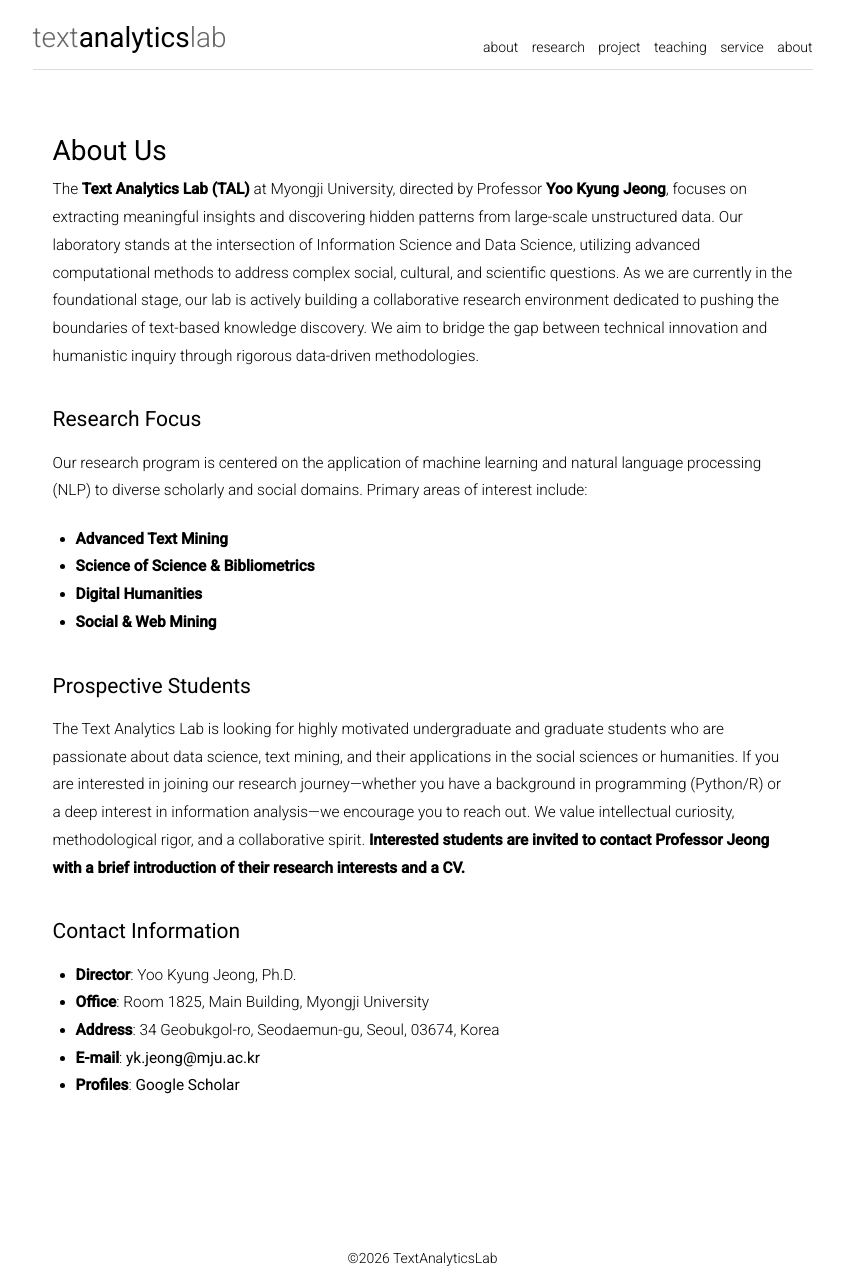
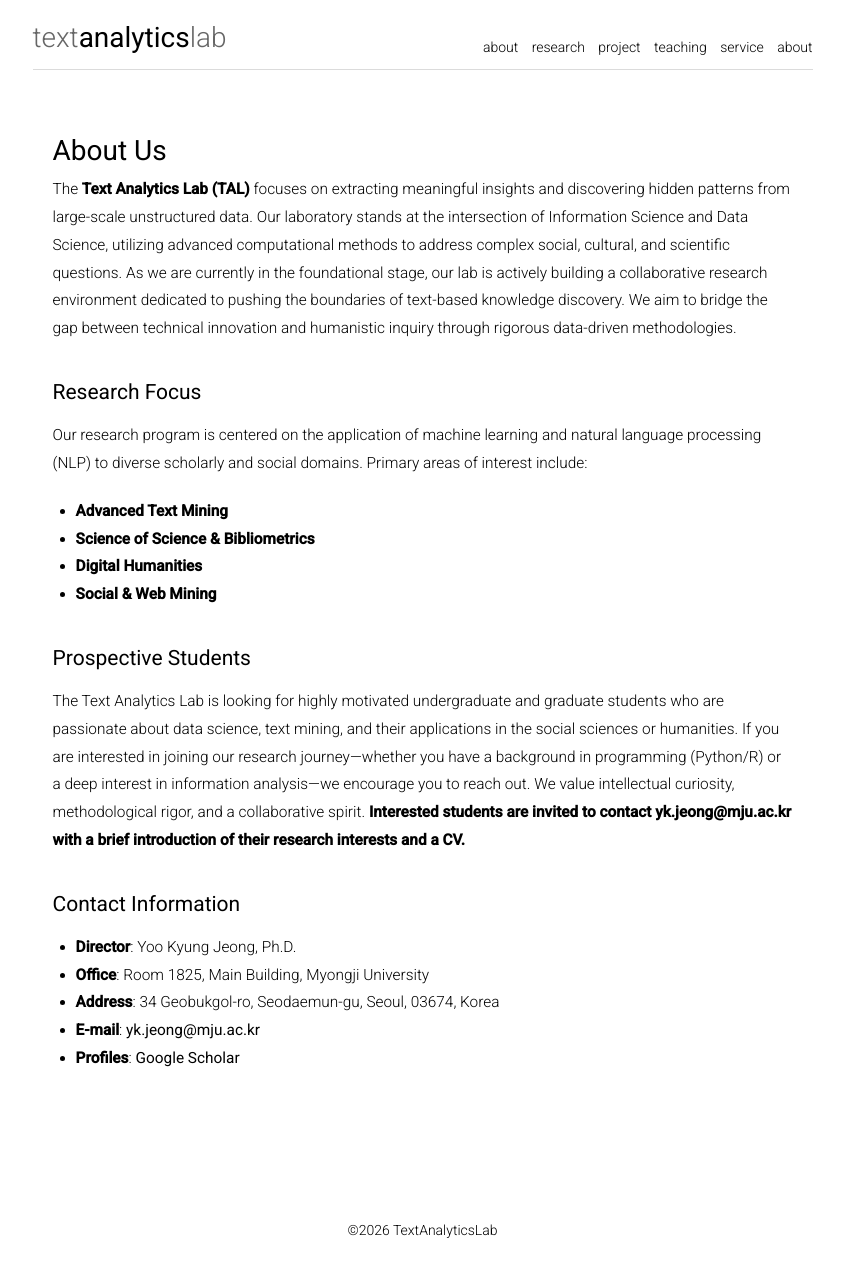
Before and after one commit to katejeong/katejeong.github.io, a Jekyll site: the page built from 01-about.md, in a window 1280 px wide. Shown: the whole page, without its empty margins (210-1054 px from the left). Built offline with Jekyll 4.4.1, drawn with Linux system fonts in a browser that asks for light colours; after the commit the page ends 1256 px from its top, so only the background shows below that.

Commit message:
Add files via upload

```diff
--- a/01-about.md
+++ b/01-about.md
@@ -7,7 +7,7 @@ description:
 
 ## About Us
 
-The **Text Analytics Lab (TAL)** at Myongji University, directed by Professor **Yoo Kyung Jeong**, focuses on extracting meaningful insights and discovering hidden patterns from large-scale unstructured data. Our laboratory stands at the intersection of Information Science and Data Science, utilizing advanced computational methods to address complex social, cultural, and scientific questions.
+The **Text Analytics Lab (TAL)**  focuses on extracting meaningful insights and discovering hidden patterns from large-scale unstructured data. Our laboratory stands at the intersection of Information Science and Data Science, utilizing advanced computational methods to address complex social, cultural, and scientific questions.
 As we are currently in the foundational stage, our lab is actively building a collaborative research environment dedicated to pushing the boundaries of text-based knowledge discovery. We aim to bridge the gap between technical innovation and humanistic inquiry through rigorous data-driven methodologies.
 
 ### Research Focus
@@ -23,7 +23,7 @@ Our research program is centered on the application of machine learning and natu
 
 The Text Analytics Lab is looking for highly motivated undergraduate and graduate students who are passionate about data science, text mining, and their applications in the social sciences or humanities.
 If you are interested in joining our research journey—whether you have a background in programming (Python/R) or a deep interest in information analysis—we encourage you to reach out. We value intellectual curiosity, methodological rigor, and a collaborative spirit.
-**Interested students are invited to contact Professor Jeong with a brief introduction of their research interests and a CV.**
+**Interested students are invited to contact yk.jeong@mju.ac.kr with a brief introduction of their research interests and a CV.**
 
 
 
```
